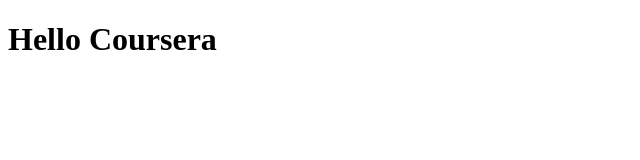
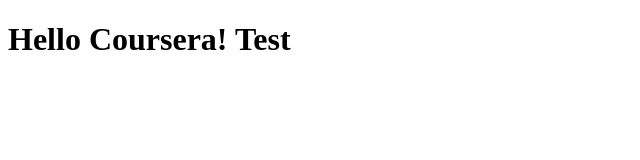
Before and after one commit to andreibratuhin/coursera, a plain HTML site: page site/index.html in a window 1280 px wide. Shown: the whole page, without its empty margins (0-640 px from the left). Drawn offline with Linux system fonts and the light colour scheme.

Commit message:
Small addition

```diff
--- a/site/index.html
+++ b/site/index.html
@@ -4,6 +4,6 @@
 	<title>Hello Coursera</title>
 </head>
 <body>
-<h1>Hello Coursera</h1>
+<h1>Hello Coursera! Test</h1>
 </body>
 </html>
```
